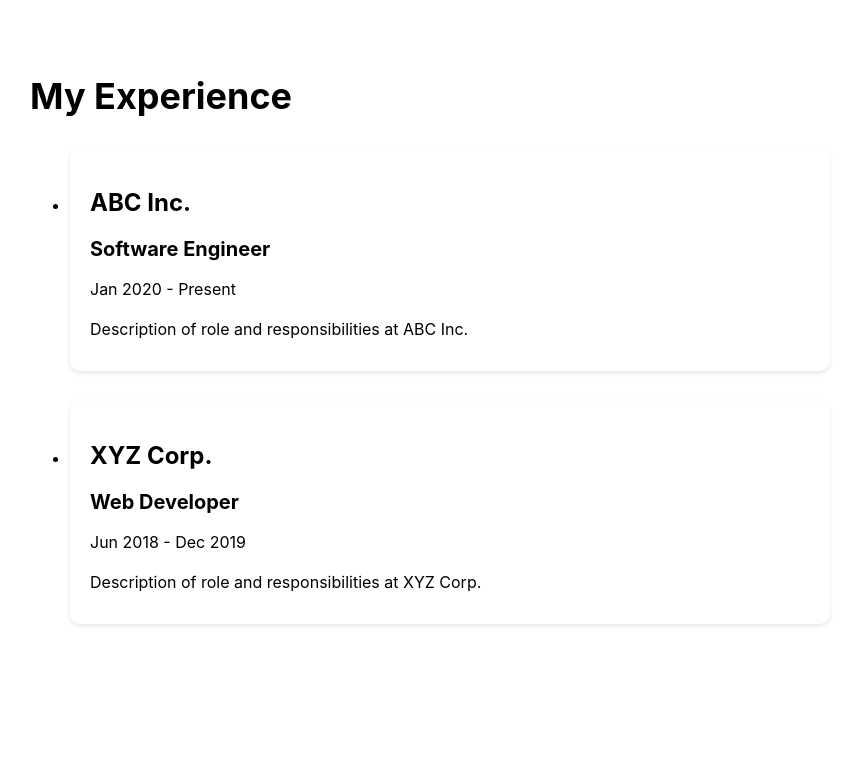
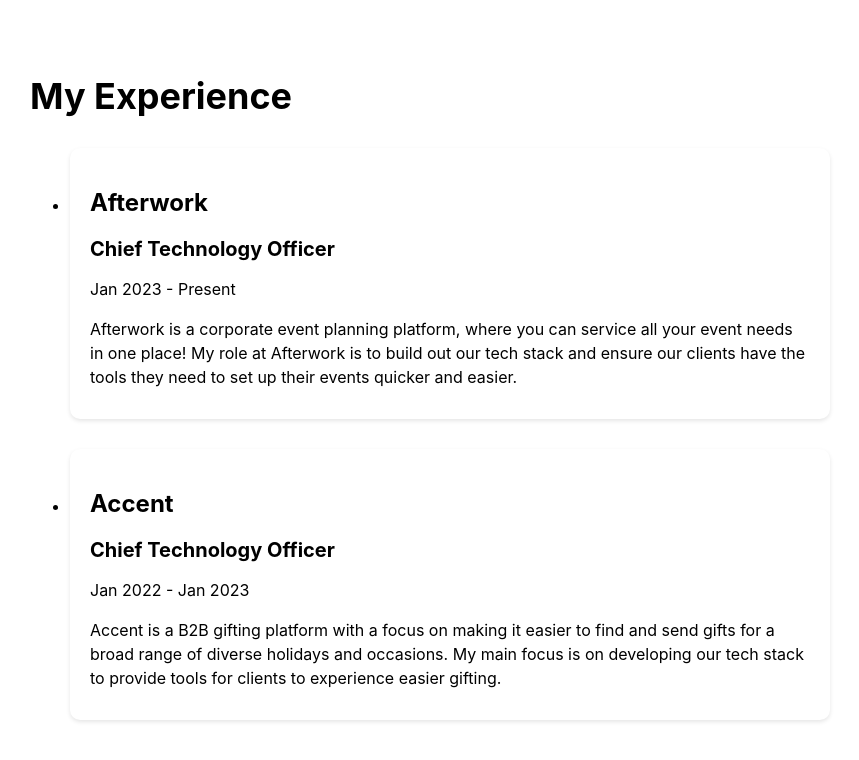
Before and after one commit to AnujanAsok/anujanwebsite, a React (Create React App) app: page /experiences in a window 1280 px wide. Shown: the top 760 px of the page, without its empty margins (210-1069 px from the left). Built offline with nearby package versions, Linux system fonts and the light colour scheme.

Commit message:
Adding job experiences

```diff
--- a/src/Experience.js
+++ b/src/Experience.js
@@ -3,16 +3,18 @@
 const Experience = () => {
   const experience = [
     {
-      company: "ABC Inc.",
-      position: "Software Engineer",
-      duration: "Jan 2020 - Present",
-      description: "Description of role and responsibilities at ABC Inc.",
+      company: "Afterwork",
+      position: "Chief Technology Officer",
+      duration: "Jan 2023 - Present",
+      description:
+        "Afterwork is a corporate event planning platform, where you can service all your event needs in one place! My role at Afterwork is to build out our tech stack and ensure our clients have the tools they need to set up their events quicker and easier.",
     },
     {
-      company: "XYZ Corp.",
-      position: "Web Developer",
-      duration: "Jun 2018 - Dec 2019",
-      description: "Description of role and responsibilities at XYZ Corp.",
+      company: "Accent",
+      position: "Chief Technology Officer",
+      duration: "Jan 2022 - Jan 2023",
+      description:
+        "Accent is a B2B gifting platform with a focus on making it easier to find and send gifts for a broad range of diverse holidays and occasions. My main focus is on developing our tech stack to provide tools for clients to experience easier gifting.",
     },
   ];
 
```
